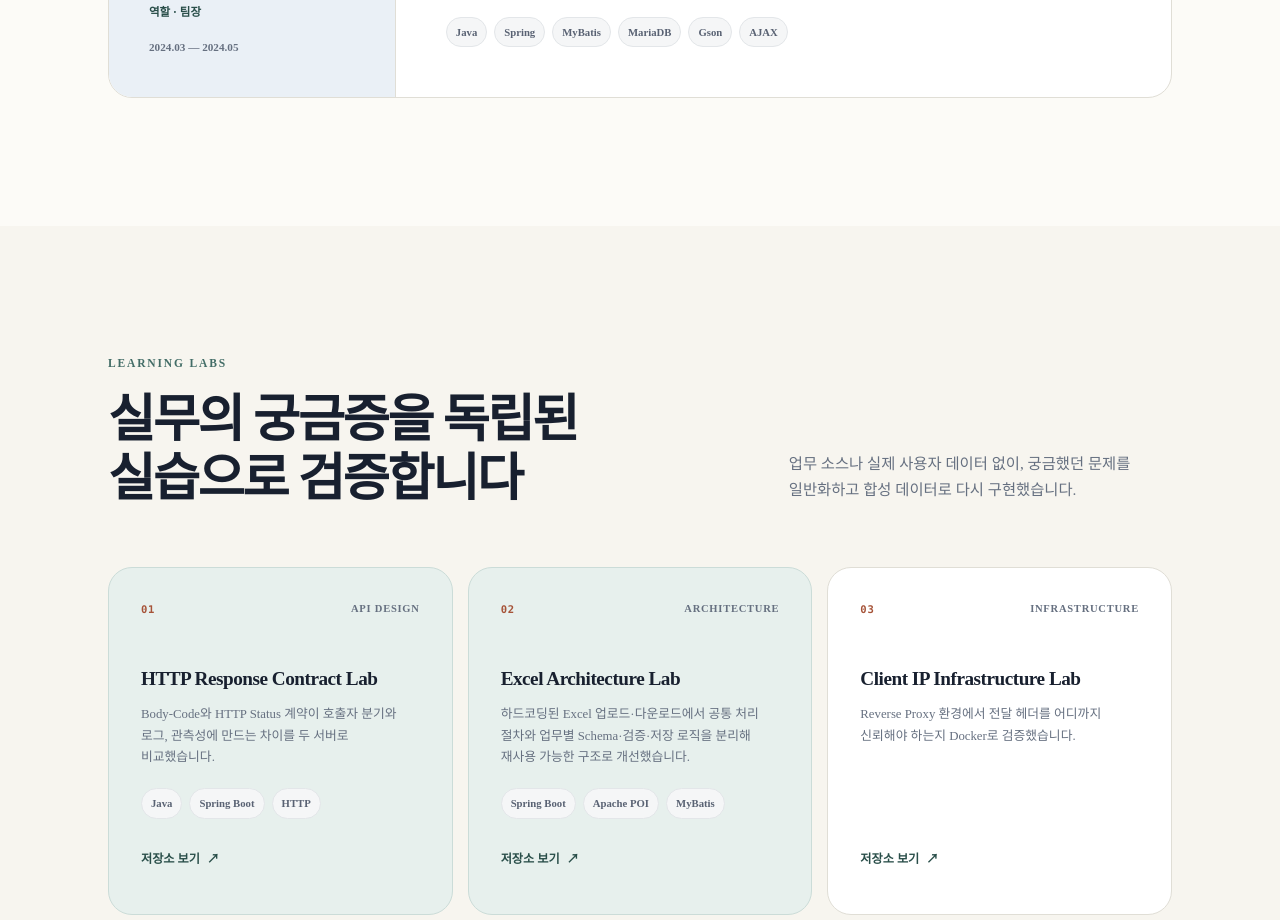
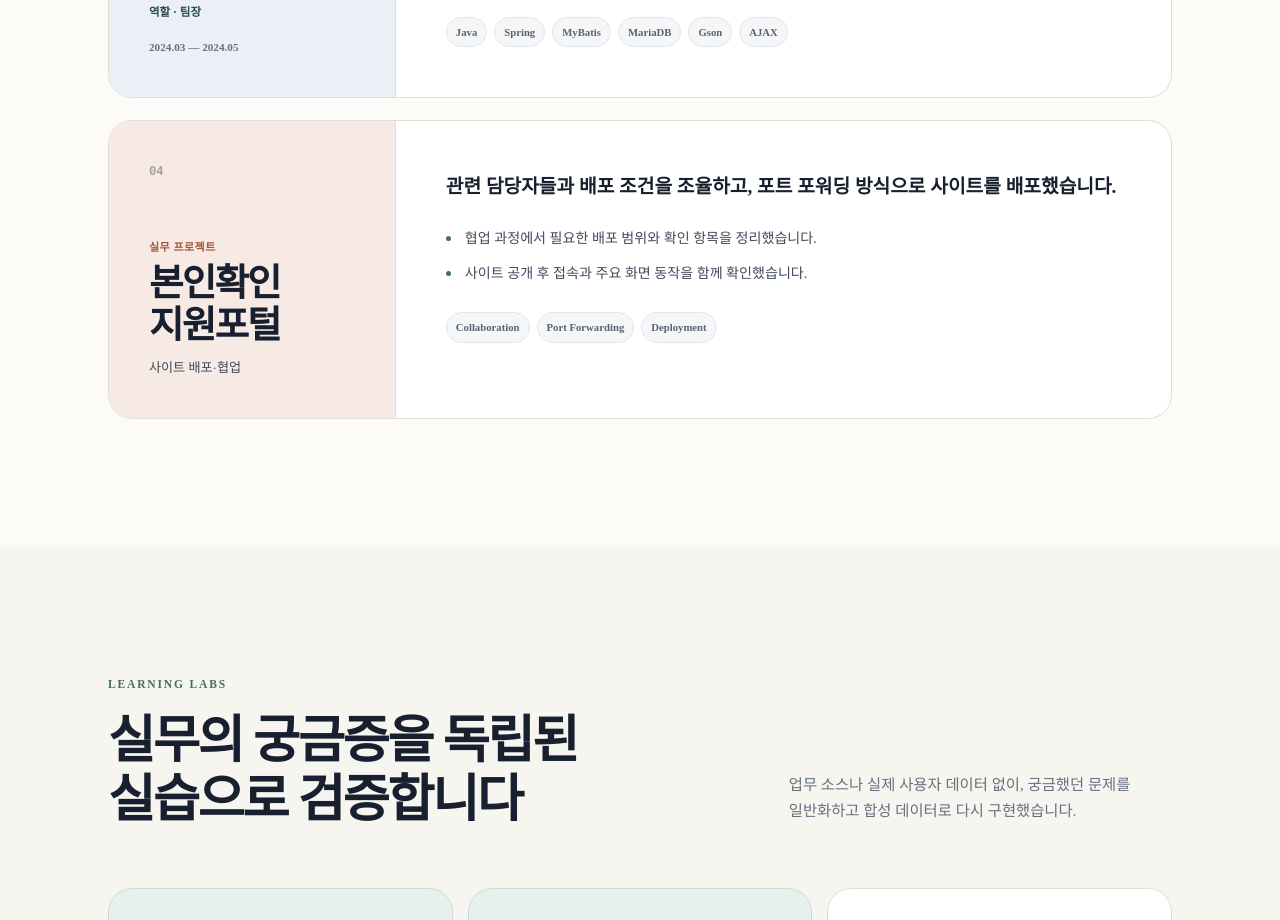
Before and after one commit to leeshan123/profile, a plain HTML site: page index.html in a window 1280 px wide. Shown: the part 2980-3900 px from the top of the page. Drawn offline with Linux system fonts and the light colour scheme.

Commit message:
Add identity portal deployment experience (#7)
Add a concise, security-safe fourth project covering collaborative port-forwarding deployment support.

```diff
--- a/index.html
+++ b/index.html
@@ -183,6 +183,25 @@
                 </ul>
               </div>
             </article>
+
+            <article class="experience-card experience-identity" data-reveal>
+              <header class="experience-summary">
+                <div class="project-order">04</div>
+                <p class="project-type">실무 프로젝트</p>
+                <h3>본인확인<wbr>지원포털</h3>
+                <p class="project-description">사이트 배포·협업</p>
+              </header>
+              <div class="experience-body">
+                <p class="experience-lead">관련 담당자들과 배포 조건을 조율하고, 포트 포워딩 방식으로 사이트를 배포했습니다.</p>
+                <ul class="work-list">
+                  <li>협업 과정에서 필요한 배포 범위와 확인 항목을 정리했습니다.</li>
+                  <li>사이트 공개 후 접속과 주요 화면 동작을 함께 확인했습니다.</li>
+                </ul>
+                <ul class="tech-tags" aria-label="본인확인지원포털 경험 키워드">
+                  <li>Collaboration</li><li>Port Forwarding</li><li>Deployment</li>
+                </ul>
+              </div>
+            </article>
           </div>
         </div>
       </section>
--- a/styles.css
+++ b/styles.css
@@ -589,6 +589,10 @@ h3 {
 
 .experience-movie .experience-summary {
   background: var(--blue-pale);
+}
+
+.experience-identity .experience-summary {
+  background: var(--clay-pale);
 }
 
 .project-order {
```
Also changed, not shown: 1 other file.
